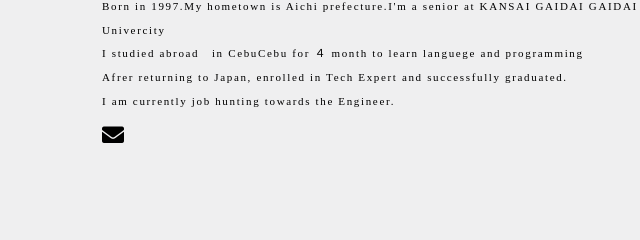
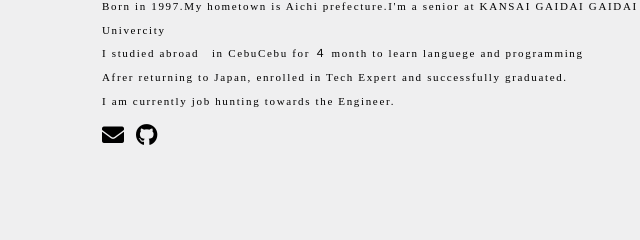
Before and after one commit to Yusuke0406/portfolio, a plain HTML site: page index.html in a window 1280 px wide. Shown: the part 1285-1525 px from the top of the page, 70-710 px from the left. Drawn offline with nearby package versions, Linux system fonts and the light colour scheme.

Commit message:
Update index.html

```diff
--- a/index.html
+++ b/index.html
@@ -53,7 +53,7 @@
               I am currently job hunting towards the Engineer.
             </p>
             <a href="mailto:yusukee0406@gmail.com" id="awesome"><i class="fas fa-envelope fa-2x"></i></a>
-            <!-- <a href="https://github.com/Yusuke0406" id="awesome2"><i class="fab fa-github fa-2x"></i></a> -->
+            <a href="https://github.com/Yusuke0406" id="awesome2"><i class="fab fa-github fa-2x"></i></a>
           </div>
         </div>
         <div class="text_box_right">
```
